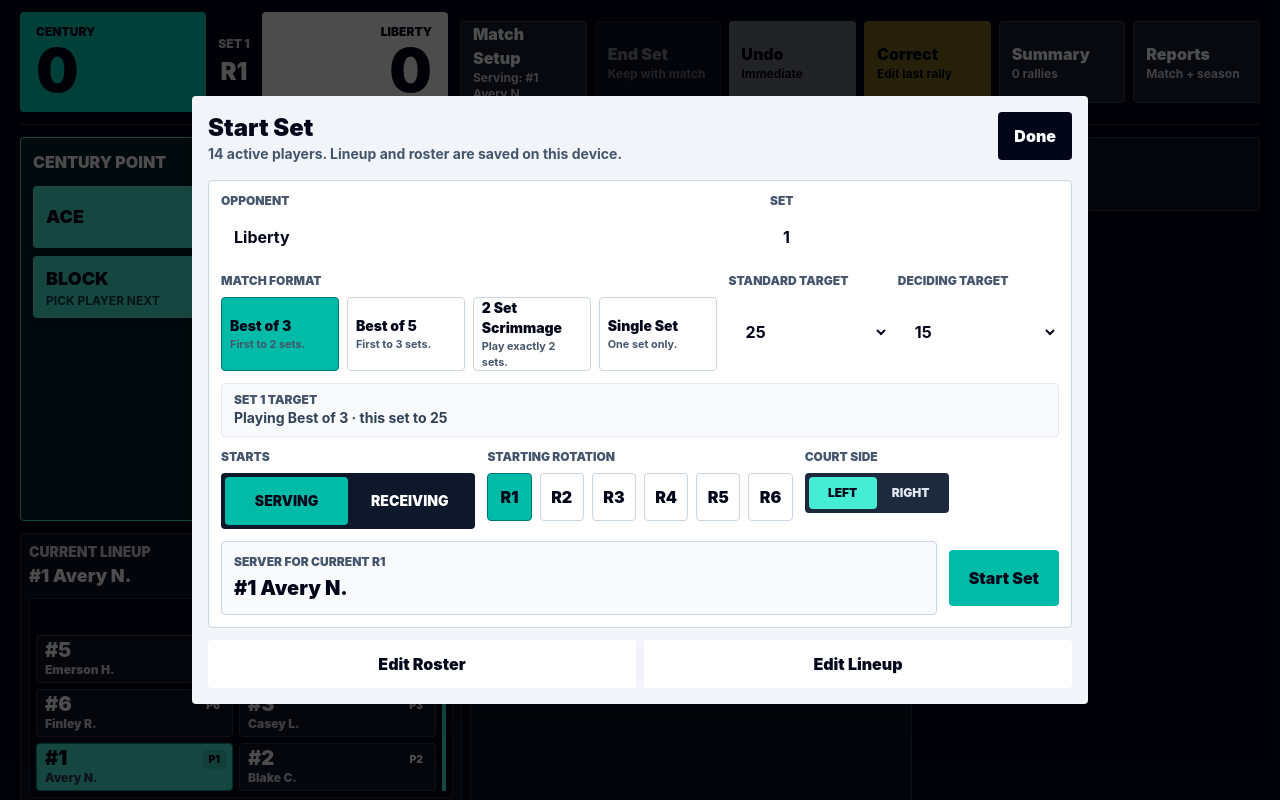
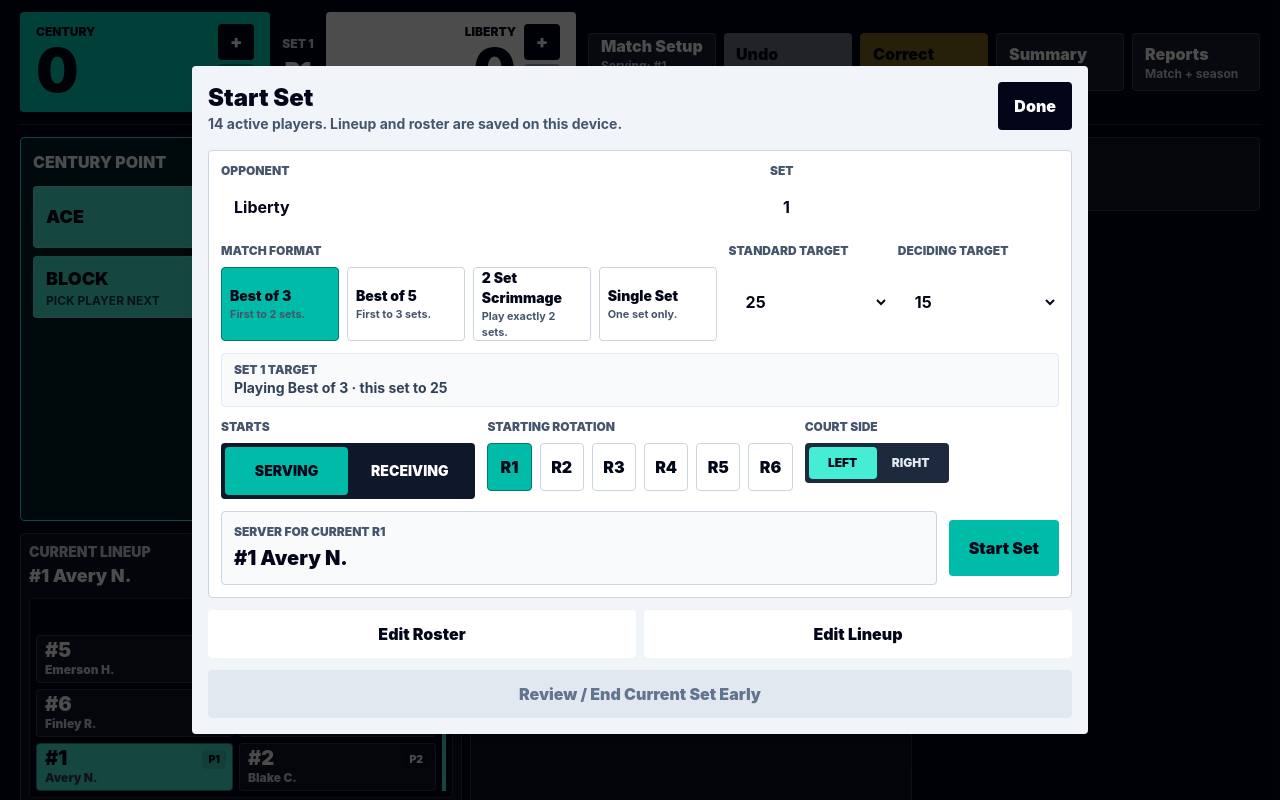
Before and after one commit to revenant-73/rally-ledger, a React (Vite) app: page / in a window 1280 px wide. Both pictures are taken after a click on the button "Edit Lineup". Built offline with nearby package versions, Linux system fonts and the light colour scheme.

Commit message:
feat: add prototype score adjustments

```diff
--- a/src/pages/RebuildPrototype.tsx
+++ b/src/pages/RebuildPrototype.tsx
@@ -305,6 +305,14 @@ const getShortPlayerName = (player: PrototypePlayer) => {
 };
 
 const getRallyDescription = (rally: RallyRecord, players: PrototypePlayer[]) => {
+  if (rally.event === 'score_adjustment') {
+    const centuryAdjustment = rally.scoreAdjustment?.century ?? 0;
+    const opponentAdjustment = rally.scoreAdjustment?.opponent ?? 0;
+    const side = centuryAdjustment !== 0 ? 'Century' : 'Opponent';
+    const value = centuryAdjustment !== 0 ? centuryAdjustment : opponentAdjustment;
+    return `${side} score ${value > 0 ? '+' : ''}${value}`;
+  }
+
   const playerId = rally.creditedPlayerId ?? rally.chargedPlayerId;
   const playerText = rally.teamAttribution ? 'TEAM / UNCLEAR' : getPlayerLabel(players, playerId);
   const extra = rally.errorSubtype ? ` - ${rally.errorSubtype}` : playerId || rally.teamAttribution ? ` - ${playerText}` : '';
@@ -439,27 +447,18 @@ const RebuildPrototype = () => {
   const currentMatchReport = seasonReport.matchReports.find((match) => match.id === currentMatch.id) ?? seasonReport.matchReports[seasonReport.matchReports.length - 1];
   const currentServer = roster.find((player) => player.id === state.serverId);
   const lastRally = [...rallies].reverse().find((rally) => rally.active);
-  const activeRallies = rallies.filter((rally) => rally.active);
-  const recentRallies = [...activeRallies].reverse().slice(0, 3);
-
-  const recordRally = (input: PendingRallyInput) => {
-    if (locked) {
+  const activeEntries = rallies.filter((rally) => rally.active);
+  const activeRallies = activeEntries.filter((rally) => rally.event !== 'score_adjustment');
+  const recentRallies = [...activeEntries].reverse().slice(0, 3);
+
+  const reviewSetCompletion = (nextState: ReturnType<typeof deriveSetState>, reason: SetCompletionReview['reason']) => {
+    const winner = getSetWinner(nextState.centuryScore, nextState.opponentScore, setTarget);
+    if (!winner) {
       return;
     }
-    const rally = buildRally(setup, rallies, input);
-    const nextRallies = [...rallies, rally];
-    const nextState = deriveSetState(setup, nextRallies);
-    const winner = getSetWinner(nextState.centuryScore, nextState.opponentScore, setTarget);
-    const winningResult: 'Win' | 'Loss' | undefined = winner ? (winner === 'century' ? 'Win' : 'Loss') : undefined;
-    const nextCompletedResults: Array<'Win' | 'Loss'> = winningResult ? [...completedSetResults, winningResult] : completedSetResults;
-
-    setRallies((current) => [...current, rally]);
-    setRestorable(null);
-    setPending(null);
-    setFeedback(getRallyDescription(rally, roster));
-    setLocked(true);
-
-    if (winner) {
+
+    const winningResult: 'Win' | 'Loss' = winner === 'century' ? 'Win' : 'Loss';
+    const nextCompletedResults: Array<'Win' | 'Loss'> = [...completedSetResults, winningResult];
     setSetCompletion({
       setNumber: setup.setNumber,
       centuryScore: nextState.centuryScore,
@@ -467,9 +466,46 @@ const RebuildPrototype = () => {
       targetScore: setTarget,
       winner,
       matchComplete: isMatchCompleteAfterSet(matchSettings, nextCompletedResults),
-        reason: 'automatic',
+      reason,
     });
-    }
+  };
+
+  const recordRally = (input: PendingRallyInput) => {
+    if (locked) {
+      return;
+    }
+    const rally = buildRally(setup, rallies, input);
+    const nextRallies = [...rallies, rally];
+    const nextState = deriveSetState(setup, nextRallies);
+
+    setRallies((current) => [...current, rally]);
+    setRestorable(null);
+    setPending(null);
+    setFeedback(getRallyDescription(rally, roster));
+    setLocked(true);
+    reviewSetCompletion(nextState, 'automatic');
+  };
+
+  const adjustScore = (team: TeamSide, delta: 1 | -1) => {
+    if (locked || (team === 'century' ? state.centuryScore : state.opponentScore) + delta < 0) {
+      return;
+    }
+
+    const input: PendingRallyInput = {
+      winner: team,
+      event: 'score_adjustment',
+      scoreAdjustment: { [team]: delta },
+    };
+    const rally = buildRally(setup, rallies, input);
+    const nextRallies = [...rallies, rally];
+    const nextState = deriveSetState(setup, nextRallies);
+
+    setRallies((current) => [...current, rally]);
+    setRestorable(null);
+    setPending(null);
+    setFeedback(getRallyDescription(rally, roster));
+    setLocked(true);
+    reviewSetCompletion(nextState, 'automatic');
   };
 
   const updateLastRally = (input: PendingRallyInput, rallyId: string) => {
@@ -724,21 +760,28 @@ const RebuildPrototype = () => {
       <div className="mx-auto flex min-h-screen max-w-7xl flex-col px-3 py-3 sm:px-5 lg:max-h-screen lg:overflow-hidden">
         <header className="grid gap-3 border-b border-white/15 pb-3 lg:grid-cols-[1fr_auto] lg:items-center">
           <div className="grid grid-cols-[1fr_auto_1fr] items-center gap-3">
-            <div className="rounded bg-teal-400 px-4 py-3 text-slate-950">
-              <p className="text-xs font-black uppercase">Century</p>
-              <p className="text-5xl font-black leading-none sm:text-6xl">{state.centuryScore}</p>
-            </div>
+            <ScoreCard
+              label="Century"
+              score={state.centuryScore}
+              tone="century"
+              onIncrement={() => adjustScore('century', 1)}
+              onDecrement={() => adjustScore('century', -1)}
+            />
             <div className="text-center">
               <p className="text-xs font-black uppercase text-slate-300">Set {setup.setNumber}</p>
               <p className="mt-1 text-2xl font-black text-white">R{state.rotation}</p>
             </div>
-            <div className="rounded bg-white px-4 py-3 text-right text-slate-950">
-              <p className="text-xs font-black uppercase">{setup.opponent}</p>
-              <p className="text-5xl font-black leading-none sm:text-6xl">{state.opponentScore}</p>
-            </div>
-          </div>
-
-          <div className="grid grid-cols-2 gap-2 sm:grid-cols-6 lg:w-[50rem]">
+            <ScoreCard
+              label={setup.opponent}
+              score={state.opponentScore}
+              tone="opponent"
+              align="right"
+              onIncrement={() => adjustScore('opponent', 1)}
+              onDecrement={() => adjustScore('opponent', -1)}
+            />
+          </div>
+
+          <div className="grid grid-cols-2 gap-2 sm:grid-cols-5 lg:w-[42rem]">
             <button
               type="button"
               onClick={() => setSetupOpen(true)}
@@ -752,15 +795,6 @@ const RebuildPrototype = () => {
                     : 'Serving: pick server'
                   : 'Receiving: Century'}
               </span>
-            </button>
-            <button
-              type="button"
-              onClick={endSet}
-              disabled={activeRallies.length === 0}
-              className="min-h-14 rounded border border-white/15 bg-white/10 px-3 text-left font-black disabled:opacity-50"
-            >
-              End Set
-              <span className="block text-xs font-bold text-slate-300">Keep with match</span>
             </button>
             <button
               type="button"
@@ -849,8 +883,8 @@ const RebuildPrototype = () => {
               <section className="min-h-0 rounded border border-white/15 bg-white/5 p-3 lg:p-2">
                 <div className="mb-2 flex items-center justify-between">
                   <div>
-                    <h2 className="text-sm font-black uppercase text-slate-300">Recent Rallies</h2>
-                    <p className="text-xs font-bold text-slate-500">Last {Math.min(activeRallies.length, 3)} of {activeRallies.length}</p>
+                    <h2 className="text-sm font-black uppercase text-slate-300">Recent Entries</h2>
+                    <p className="text-xs font-bold text-slate-500">Last {Math.min(activeEntries.length, 3)} of {activeEntries.length}</p>
                   </div>
                   {restorable ? (
                     <button type="button" onClick={restore} className="rounded bg-teal-300 px-3 py-2 text-sm font-black text-slate-950">
@@ -863,11 +897,11 @@ const RebuildPrototype = () => {
                     <div key={rally.id} className="rounded border border-white/10 bg-slate-900 px-3 py-2 lg:py-1.5">
                       <p className="text-sm font-black">{getRallyDescription(rally, roster)}</p>
                       <p className="text-xs font-bold text-slate-400">
-                        Rally {rally.sequence} - started {rally.startMode}, R{rally.startRotation}
+                        {rally.event === 'score_adjustment' ? 'Score adjustment' : `Rally ${rally.sequence} - started ${rally.startMode}, R${rally.startRotation}`}
                       </p>
                     </div>
                   ))}
-                  {activeRallies.length === 0 ? <p className="py-6 text-center text-sm font-bold text-slate-400">No rallies yet.</p> : null}
+                  {activeEntries.length === 0 ? <p className="py-6 text-center text-sm font-bold text-slate-400">No entries yet.</p> : null}
                 </div>
               </section>
             </div>
@@ -911,6 +945,8 @@ const RebuildPrototype = () => {
           onPickLineupSlot={(rotation) => setLineupSelection({ rotation, context: 'setup' })}
           onClose={() => setSetupOpen(false)}
           onStart={startSet}
+          onEndSet={endSet}
+          canEndSet={activeRallies.length > 0}
         />
       ) : null}
 
@@ -929,6 +965,7 @@ const RebuildPrototype = () => {
         <PickerSheet
           pending={pending}
           players={activeRoster}
+          lineup={currentLineup}
           onPlayer={handlePlayer}
           onErrorSubtype={handleErrorSubtype}
           onCancel={() => setPending(null)}
@@ -971,6 +1008,43 @@ interface EventPanelProps {
   disabled: boolean;
   onEvent: (event: TerminalEvent) => void;
 }
+
+interface ScoreCardProps {
+  label: string;
+  score: number;
+  tone: 'century' | 'opponent';
+  align?: 'left' | 'right';
+  onIncrement: () => void;
+  onDecrement: () => void;
+}
+
+const ScoreCard = ({ label, score, tone, align = 'left', onIncrement, onDecrement }: ScoreCardProps) => (
+  <div className={`grid grid-cols-[1fr_auto] items-center gap-2 rounded px-4 py-3 text-slate-950 ${tone === 'century' ? 'bg-teal-400' : 'bg-white'}`}>
+    <div className={align === 'right' ? 'text-right' : 'text-left'}>
+      <p className="truncate text-xs font-black uppercase">{label}</p>
+      <p className="text-5xl font-black leading-none sm:text-6xl">{score}</p>
+    </div>
+    <div className="grid gap-1">
+      <button
+        type="button"
+        onClick={onIncrement}
+        aria-label={`Add ${label} score`}
+        className="h-9 w-9 rounded bg-slate-950 text-lg font-black leading-none text-white active:scale-95"
+      >
+        +
+      </button>
+      <button
+        type="button"
+        onClick={onDecrement}
+        disabled={score === 0}
+        aria-label={`Subtract ${label} score`}
+        className="h-9 w-9 rounded bg-slate-950 text-lg font-black leading-none text-white active:scale-95 disabled:opacity-35"
+      >
+        -
+      </button>
+    </div>
+  </div>
+);
 
 const EventPanel = ({ title, tone, events, disabled, onEvent }: EventPanelProps) => (
   <section className={`rounded border p-3 ${tone === 'century' ? 'border-teal-300 bg-teal-950/60' : 'border-slate-300 bg-slate-800'}`}>
@@ -1095,6 +1169,8 @@ interface SetupSheetProps {
   onPickLineupSlot: (rotation: Rotation) => void;
   onClose: () => void;
   onStart: () => void;
+  onEndSet: () => void;
+  canEndSet: boolean;
 }
 
 const SetupSheet = ({
@@ -1111,6 +1187,8 @@ const SetupSheet = ({
   onPickLineupSlot,
   onClose,
   onStart,
+  onEndSet,
+  canEndSet,
 }: SetupSheetProps) => {
   const [newNumber, setNewNumber] = useState('');
   const [newName, setNewName] = useState('');
@@ -1296,6 +1374,15 @@ const SetupSheet = ({
             Edit Lineup
           </button>
         </div>
+
+        <button
+          type="button"
+          onClick={onEndSet}
+          disabled={!canEndSet}
+          className="mt-3 min-h-12 w-full rounded border border-amber-300 bg-amber-100 px-3 font-black text-amber-950 disabled:border-slate-200 disabled:bg-slate-200 disabled:text-slate-500"
+        >
+          Review / End Current Set Early
+        </button>
 
         {editor === 'roster' ? (
           <section className="mt-3 rounded border border-slate-300 bg-white p-3">
@@ -1409,12 +1496,21 @@ const SetupSheet = ({
 interface PickerSheetProps {
   pending: PendingSelection;
   players: PrototypePlayer[];
+  lineup: LineupSlots;
   onPlayer: (playerId: string) => void;
   onErrorSubtype: (subtype: ErrorSubtype) => void;
   onCancel: () => void;
 }
 
-const PickerSheet = ({ pending, players, onPlayer, onErrorSubtype, onCancel }: PickerSheetProps) => (
+const PickerSheet = ({ pending, players, lineup, onPlayer, onErrorSubtype, onCancel }: PickerSheetProps) => {
+  const lineupPlayerIds = rotations.map((rotation) => lineup[rotation]).filter((playerId): playerId is string => Boolean(playerId));
+  const lineupPlayers = lineupPlayerIds
+    .map((playerId) => players.find((player) => player.id === playerId))
+    .filter((player): player is PrototypePlayer => Boolean(player));
+  const reservePlayers = players.filter((player) => !lineupPlayerIds.includes(player.id));
+  const showTeamButton = eventNeedsPlayer(pending.event) === 'charged' || pending.event === 'century_block';
+
+  return (
     <div className="fixed inset-0 z-30 flex items-end bg-black/70 p-3">
       <section className="w-full rounded bg-slate-100 p-3 text-slate-950 shadow-xl sm:p-4">
         <div className="mb-3 flex items-center justify-between gap-3">
@@ -1432,18 +1528,40 @@ const PickerSheet = ({ pending, players, onPlayer, onErrorSubtype, onCancel }: P
             ))}
           </div>
         ) : (
-        <div className="grid grid-cols-4 gap-2 sm:grid-cols-7 xl:grid-cols-8">
-          {eventNeedsPlayer(pending.event) === 'charged' || pending.event === 'century_block' ? (
+          <div className="grid gap-3">
+            <section>
+              <p className="mb-1.5 text-xs font-black uppercase text-slate-500">Current Lineup</p>
+              <div className="grid grid-cols-4 gap-2 sm:grid-cols-6 xl:grid-cols-7">
+                {showTeamButton ? (
                   <button type="button" onClick={() => onPlayer(TEAM_ATTRIBUTION_ID)} className="min-h-14 rounded bg-slate-950 px-2 text-center text-white">
                     <span className="block text-sm font-black leading-tight">TEAM</span>
                     <span className="block text-[0.65rem] font-bold leading-tight text-slate-300">UNCLEAR</span>
                   </button>
                 ) : null}
-          {players.map((player) => (
+                {lineupPlayers.map((player) => (
                   <button
                     key={player.id}
                     type="button"
-              aria-label={`Choose ${getPlayerLabel(players, player.id)}`}
+                    aria-label={`Choose lineup ${getPlayerLabel(players, player.id)}`}
+                    onClick={() => onPlayer(player.id)}
+                    className="min-h-14 rounded border border-teal-700 bg-teal-300 px-2 py-1 text-center text-slate-950 shadow-sm"
+                  >
+                    <span className="block text-2xl font-black leading-none sm:text-3xl">#{player.number}</span>
+                    <span className="mt-1 block truncate text-[0.68rem] font-bold leading-tight sm:text-xs">{getShortPlayerName(player)}</span>
+                  </button>
+                ))}
+              </div>
+            </section>
+
+            {reservePlayers.length > 0 ? (
+              <section>
+                <p className="mb-1.5 text-xs font-black uppercase text-slate-500">Reserves</p>
+                <div className="grid grid-cols-4 gap-2 sm:grid-cols-7 xl:grid-cols-8">
+                  {reservePlayers.map((player) => (
+                    <button
+                      key={player.id}
+                      type="button"
+                      aria-label={`Choose reserve ${getPlayerLabel(players, player.id)}`}
                       onClick={() => onPlayer(player.id)}
                       className="min-h-14 rounded border border-slate-300 bg-white px-2 py-1 text-center shadow-sm"
                     >
@@ -1452,10 +1570,14 @@ const PickerSheet = ({ pending, players, onPlayer, onErrorSubtype, onCancel }: P
                     </button>
                   ))}
                 </div>
+              </section>
+            ) : null}
+          </div>
         )}
       </section>
     </div>
   );
+};
 
 interface SetCompletionSheetProps {
   review: SetCompletionReview;
--- a/src/prototype/matchbookModel.ts
+++ b/src/prototype/matchbookModel.ts
@@ -36,7 +36,8 @@ export type TerminalEvent =
   | 'serve_error'
   | 'attack_error'
   | 'ball_control_error'
-  | 'violation';
+  | 'violation'
+  | 'score_adjustment';
 
 export interface RallyRecord {
   id: string;
@@ -51,6 +52,7 @@ export interface RallyRecord {
   creditedPlayerId?: string;
   chargedPlayerId?: string;
   teamAttribution?: boolean;
+  scoreAdjustment?: Partial<Record<TeamSide, number>>;
   active: boolean;
 }
 
@@ -69,6 +71,7 @@ export interface PendingRallyInput {
   creditedPlayerId?: string;
   chargedPlayerId?: string;
   teamAttribution?: boolean;
+  scoreAdjustment?: Partial<Record<TeamSide, number>>;
 }
 
 export interface TeamSummary {
@@ -235,6 +238,15 @@ export const deriveSetState = (setup: SetSetup, rallies: RallyRecord[]): Derived
   };
 
   for (const rally of rallies.filter((item) => item.active).sort((a, b) => a.sequence - b.sequence)) {
+    if (rally.event === 'score_adjustment') {
+      state = {
+        ...state,
+        centuryScore: Math.max(0, state.centuryScore + (rally.scoreAdjustment?.century ?? 0)),
+        opponentScore: Math.max(0, state.opponentScore + (rally.scoreAdjustment?.opponent ?? 0)),
+      };
+      continue;
+    }
+
     const startedServing = rally.startMode === 'serving';
     const centuryWon = rally.winner === 'century';
     const score = {
@@ -291,6 +303,7 @@ export const buildRally = (
     creditedPlayerId: input.creditedPlayerId,
     chargedPlayerId: input.chargedPlayerId,
     teamAttribution: input.teamAttribution,
+    scoreAdjustment: input.scoreAdjustment,
     active: true,
   };
 };
@@ -321,6 +334,7 @@ const pointSourceLabels: Record<TerminalEvent, string> = {
   attack_error: 'Attacking',
   ball_control_error: 'Ball Control',
   violation: 'Violations',
+  score_adjustment: 'Score Adjustment',
 };
 
 const countBreakdown = (
@@ -337,8 +351,10 @@ const countBreakdown = (
     .filter((item) => item.total > 0)
     .sort((a, b) => b.total - a.total || a.label.localeCompare(b.label));
 
+const isTrackedRally = (rally: RallyRecord) => rally.active && rally.event !== 'score_adjustment';
+
 export const summarizeSet = (rallies: RallyRecord[], players: PrototypePlayer[]): SetSummary => {
-  const activeRallies = rallies.filter((rally) => rally.active).sort((a, b) => a.sequence - b.sequence);
+  const activeRallies = rallies.filter(isTrackedRally).sort((a, b) => a.sequence - b.sequence);
   const serviceRallies = activeRallies.filter((rally) => rally.startMode === 'serving');
   const receiveRallies = activeRallies.filter((rally) => rally.startMode === 'receiving');
   const centuryServiceWins = serviceRallies.filter((rally) => rally.winner === 'century').length;
@@ -440,7 +456,7 @@ export const summarizeSet = (rallies: RallyRecord[], players: PrototypePlayer[])
 export const summarizeMatchReport = (match: PrototypeMatchInput, players: PrototypePlayer[]): PrototypeMatchReport => {
   const setReports = match.sets.map((set) => {
     const finalState = deriveSetState(set.setup, set.rallies);
-    const activeRallies = set.rallies.filter((rally) => rally.active);
+    const activeRallies = set.rallies.filter(isTrackedRally);
 
     return {
       id: set.id,
@@ -451,7 +467,7 @@ export const summarizeMatchReport = (match: PrototypeMatchInput, players: Protot
       summary: summarizeSet(set.rallies, players),
     };
   });
-  const activeRallies = match.sets.flatMap((set) => set.rallies.filter((rally) => rally.active));
+  const activeRallies = match.sets.flatMap((set) => set.rallies.filter(isTrackedRally));
 
   return {
     id: match.id,
@@ -468,7 +484,7 @@ export const summarizeMatchReport = (match: PrototypeMatchInput, players: Protot
 
 export const summarizeSeasonReport = (matches: PrototypeMatchInput[], players: PrototypePlayer[]): PrototypeSeasonReport => {
   const matchReports = matches.map((match) => summarizeMatchReport(match, players));
-  const activeRallies = matches.flatMap((match) => match.sets.flatMap((set) => set.rallies.filter((rally) => rally.active)));
+  const activeRallies = matches.flatMap((match) => match.sets.flatMap((set) => set.rallies.filter(isTrackedRally)));
 
   return {
     matchesPlayed: matches.length,
@@ -493,4 +509,5 @@ export const eventLabels: Record<TerminalEvent, string> = {
   attack_error: 'ATTACK ERROR',
   ball_control_error: 'BALL-CONTROL ERROR',
   violation: 'VIOLATION',
+  score_adjustment: 'SCORE ADJUSTMENT',
 };
```
Lines whose indentation alone changed are shown as unchanged.
